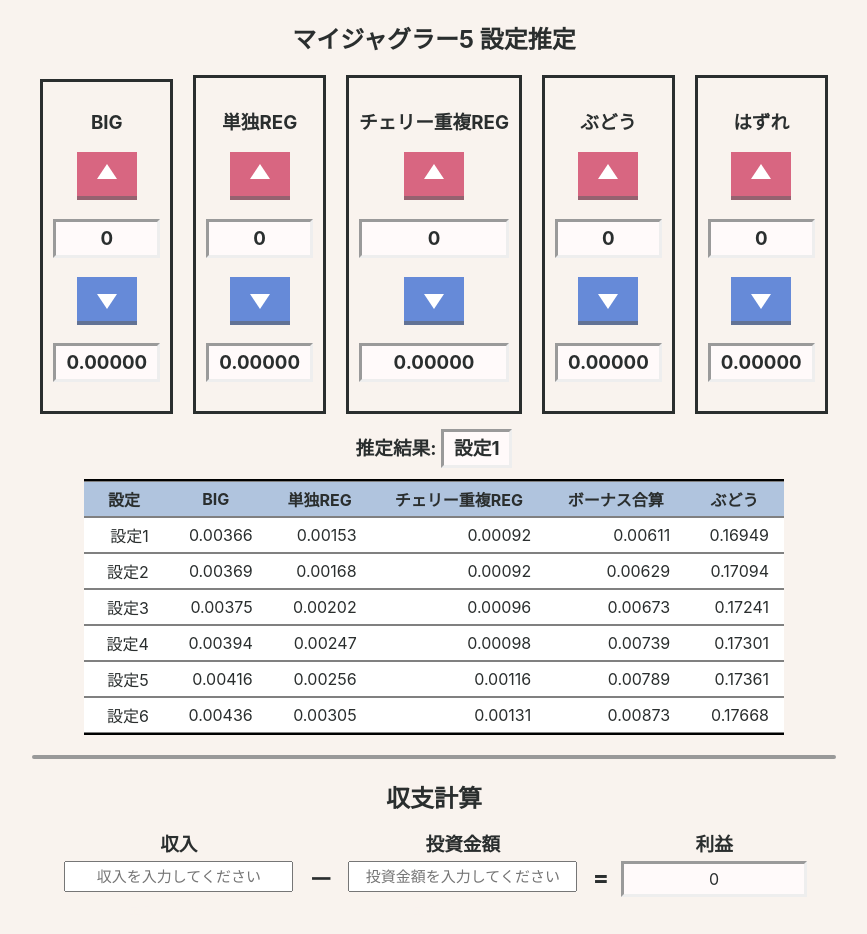
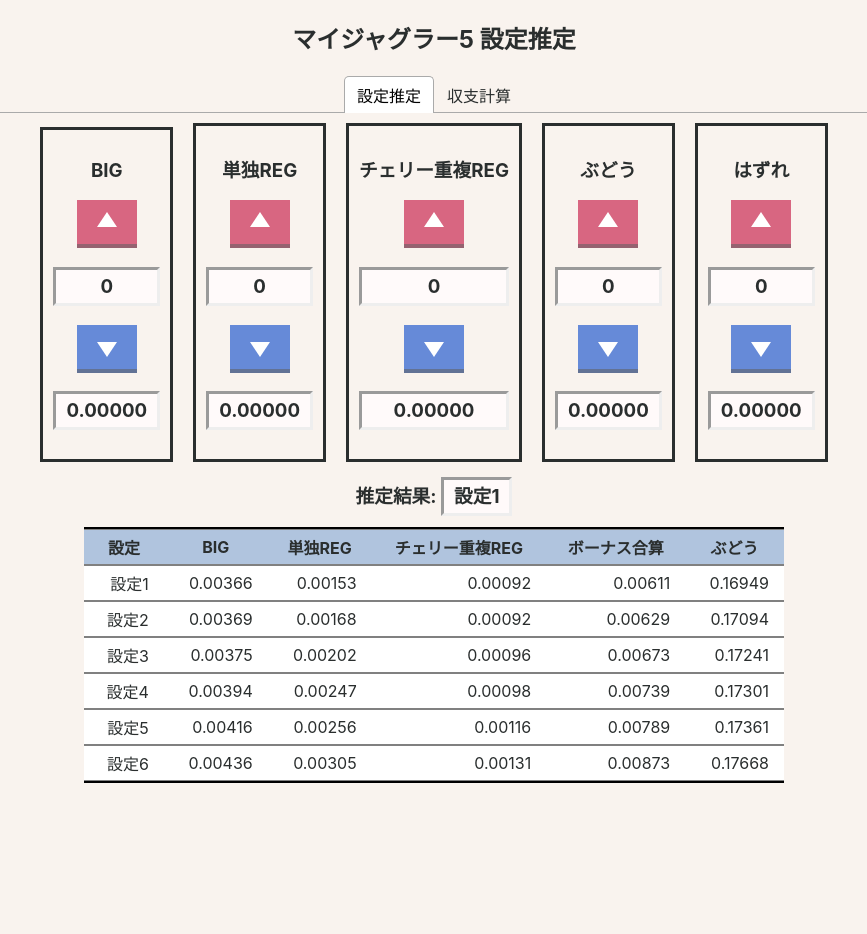
Before and after one commit to kimurash/my-juggler-estimator, a React (Create React App) app: page / in a window 1280 px wide. Shown: the top 934 px of the page, without its empty margins (206-1073 px from the left). After the commit the page ends 800 px from the top, so only its background shows below. Built offline with nearby package versions, Linux system fonts and the light colour scheme.

Commit message:
:sparkles: introduce react-tabs

```diff
--- a/package.json
+++ b/package.json
@@ -16,6 +16,7 @@
     "react-dom": "^18.2.0",
     "react-hook-form": "^7.43.5",
     "react-scripts": "5.0.1",
+    "react-tabs": "^6.0.2",
     "typescript": "^4.9.5",
     "web-vitals": "^2.1.4"
   },
--- a/src/App.tsx
+++ b/src/App.tsx
@@ -1,4 +1,7 @@
 import { useEffect, useState, createContext } from 'react';
+import { Tab, Tabs, TabList, TabPanel } from 'react-tabs';
+import 'react-tabs/style/react-tabs.css';
+
 import './App.css';
 import BalanceCalculator from './components/BalanceCalculator';
 import NominalTable from './components/NominalTable';
@@ -179,6 +182,13 @@
       <header className="App-header">
         <h2>マイジャグラー5 設定推定</h2>
       </header>
+      <Tabs>
+        <TabList>
+          <Tab>設定推定</Tab>
+          <Tab>収支計算</Tab>
+        </TabList>
+
+        <TabPanel>
           <div className='control-panel'>
             { listManager() }
           </div>
@@ -192,9 +202,12 @@
           <div>
             <NominalTable nominalValue={nominalValue} />
           </div>
-      <hr />
-      <h2 style={{margin: '5px'}}>収支計算</h2>
+        </TabPanel>
+
+        <TabPanel>
           <BalanceCalculator />
+        </TabPanel>
+      </Tabs>
     </div>
   );
 }
```
Also changed, not shown: 1 other file (tests, documents, lock files or other folders). Lines whose indentation alone changed are shown as unchanged.
